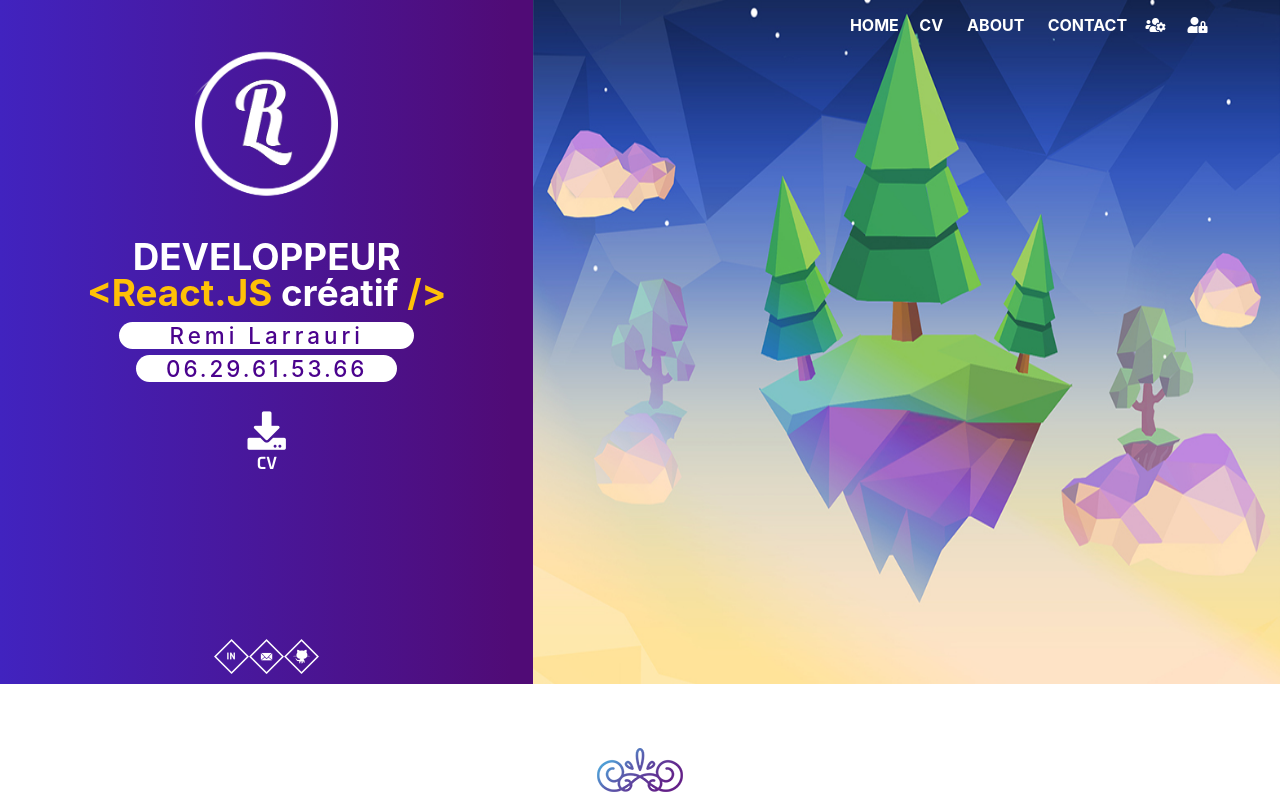
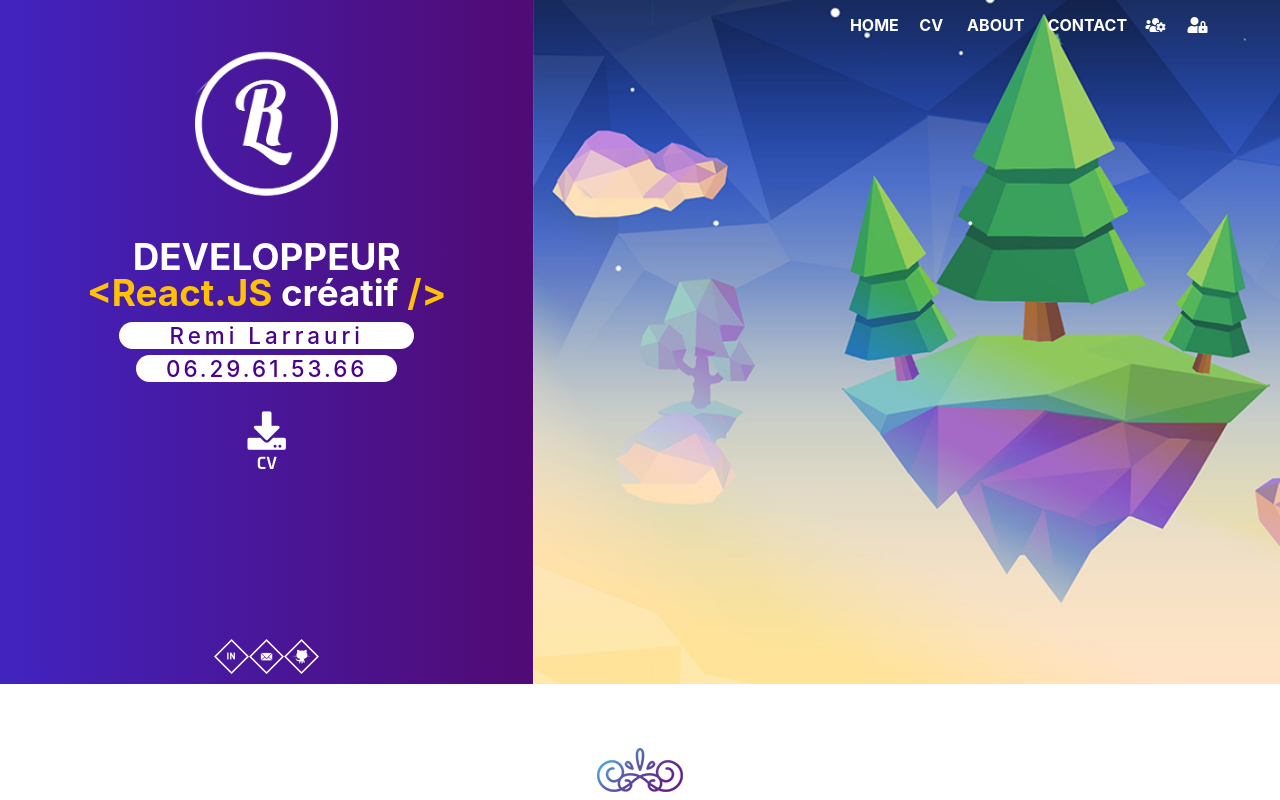
Before and after one commit to Yirzaraji/portfolio-react, a React (Create React App) app: page / in a window 1280 px wide. Shown: the top 800 px of the page. Built offline with nearby package versions, Linux system fonts and the light colour scheme; no server answers.

Commit message:
fix header image

```diff
--- a/src/App.js
+++ b/src/App.js
@@ -9,9 +9,11 @@ import Administration from "./components/Pages/Administration/Administration";
 import PDFViewer from "./components/Common/PDFViewer/PDFViewer";
 import Post from "./components/Pages/Post/Post";
 import Create from "./components/Pages/Post/Form/Create";
+require("dotenv").config();
 
 function App() {
-  const url = "http://localhost:8000";
+  const API_URL = process.env.API_URL;
+  console.log("targ " + API_URL);
   //render
   return (
     // <ThemeContext.Provider value={contextValue}>
--- a/src/components/Pages/Home/Header/Header.css
+++ b/src/components/Pages/Home/Header/Header.css
@@ -59,6 +59,9 @@ p:nth-child(3) {
 .bannerLowpolyImg {
   padding-left: 0;
   padding-right: 0;
+  background-image: url("../../../../../public/images/lowpoly_banner02.jpg");
+  background-repeat: no-repeat;
+  background-size: cover;
 }
 
 .bandeauContact {
--- a/src/components/Pages/Home/Header/Header.js
+++ b/src/components/Pages/Home/Header/Header.js
@@ -44,13 +44,7 @@ function Header() {
             </div>
           </div>
         </div>
-        <div className="col-sm-7 col-md-7 bannerLowpolyImg">
-          <img
-            src="images/lowpoly_banner02.jpg"
-            alt="banner"
-            className="w-100 h-100 img-responsive cover"
-          />
-        </div>
+        <div className="col-sm-7 col-md-7 bannerLowpolyImg"></div>
       </div>
     </div>
   );
--- a/src/index.js
+++ b/src/index.js
@@ -6,6 +6,7 @@ import reportWebVitals from "./reportWebVitals";
 import { BrowserRouter } from "react-router-dom";
 
 const root = ReactDOM.createRoot(document.getElementById("root"));
+
 root.render(
   <BrowserRouter>
     <App />
```
